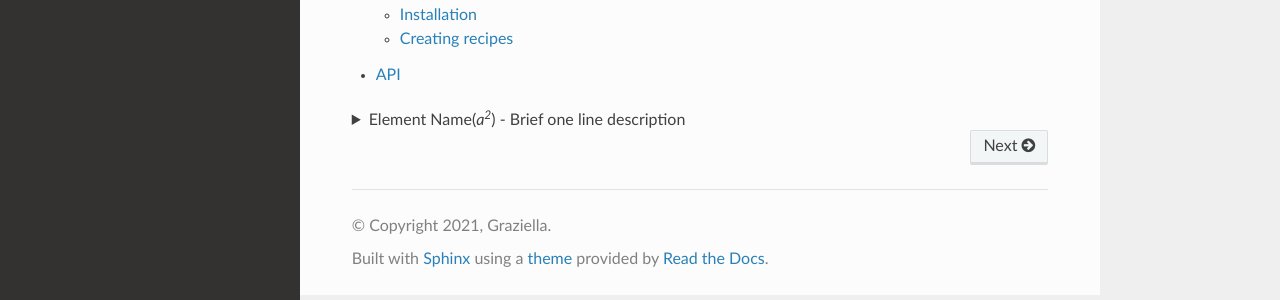
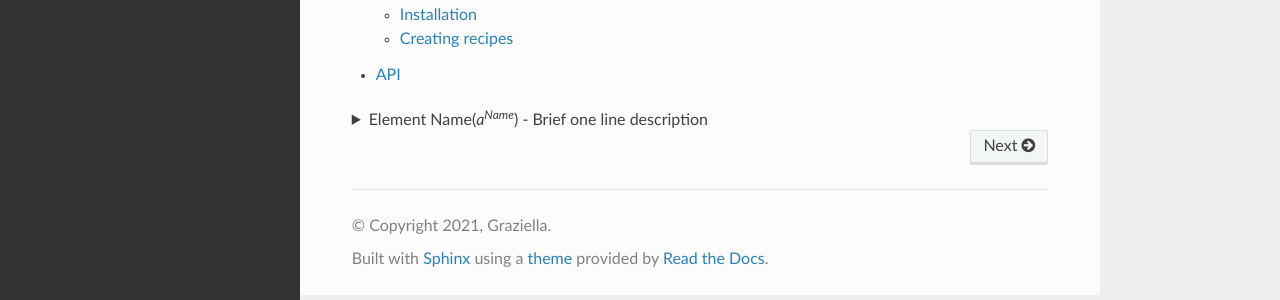
Before and after one commit to HaomiaoLuoLlanio/doc_beginning, a Sphinx documentation site: the page built from docs/source/index.rst, in a window 1280 px wide. Shown: the part 484-784 px from the top of the page. Built offline with Sphinx 7.4.7 and the Read the Docs theme 2.0.0, drawn with Linux system fonts in a browser that asks for light colours.

Commit message:
Update index.rst

```diff
--- a/docs/source/index.rst
+++ b/docs/source/index.rst
@@ -25,7 +25,7 @@ Contents
 .. raw:: html
 
    <details>
-     <summary>Element Name(<var>a<sup>2</sup></var>) - Brief one line description</summary>
+     <summary>Element Name(<var>a<sup>Name</sup></var>) - Brief one line description</summary>
      <p>Element name: expression<br>
      Details:<br>
      Examples:<br>
```
